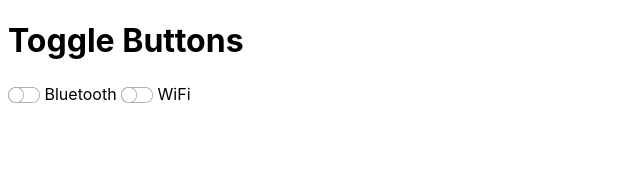
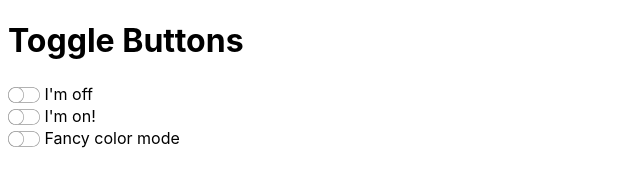
Before and after one commit to klausfischer/toggle-button, a plain HTML site: page index.html in a window 1280 px wide. Shown: the whole page, without its empty margins (0-640 px from the left). Drawn offline with Linux system fonts and the light colour scheme.

Commit message:
add preview image and docs

```diff
--- a/index.html
+++ b/index.html
@@ -31,22 +31,30 @@
 
 	<h1>Toggle Buttons</h1>
 
-
 	<label for="cb-1">
 		<input type="checkbox" id="cb-1" class="toggle-button-trigger">
 		<svg class="toggle-button">
 			<use xlink:href="#toggle-button"/>
 		</svg>
-		Bluetooth
+		I'm off
 	</label>
-
+	<br>
 
 	<label for="cb-2">
 		<input type="checkbox" id="cb-2" class="toggle-button-trigger">
+		<svg class="toggle-button">
+			<use xlink:href="#toggle-button"/>
+		</svg>
+		I'm on!
+	</label>
+	<br>
+
+	<label for="cb-3">
+		<input type="checkbox" id="cb-3" class="toggle-button-trigger">
 		<svg class="toggle-button toggle-button--error">
 			<use xlink:href="#toggle-button" />
 		</svg>
-		WiFi
+		Fancy color mode
 	</label>
 
 </body>
```
Also changed, not shown: preview.png (added), 1 other file.
